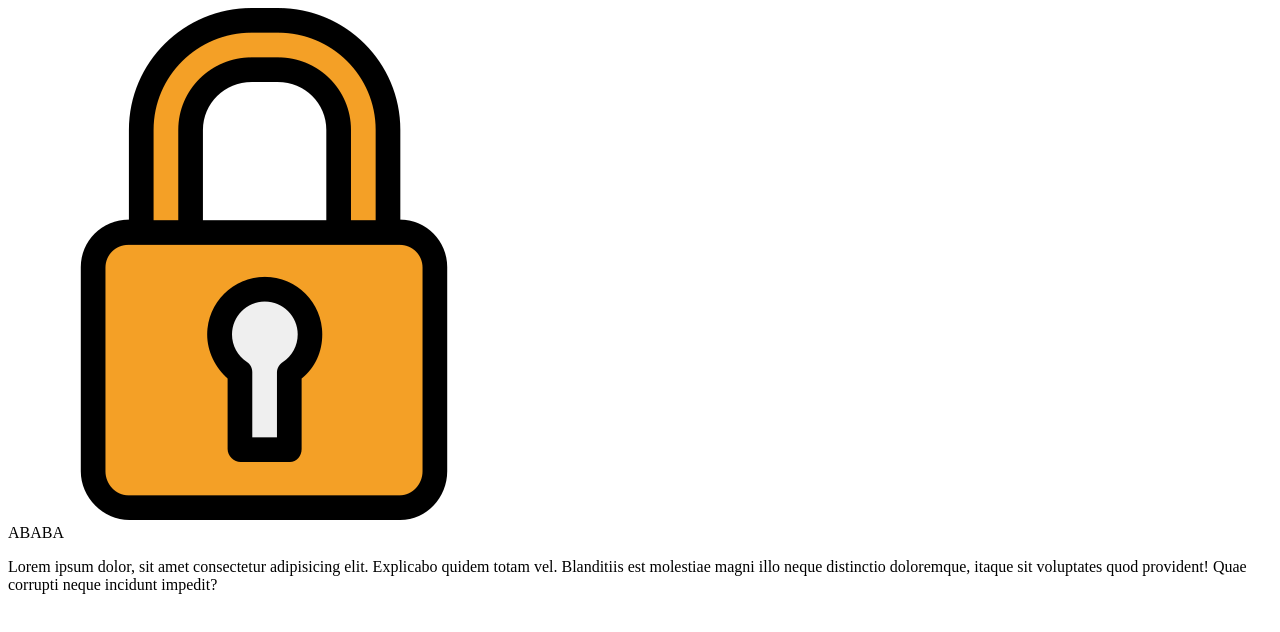
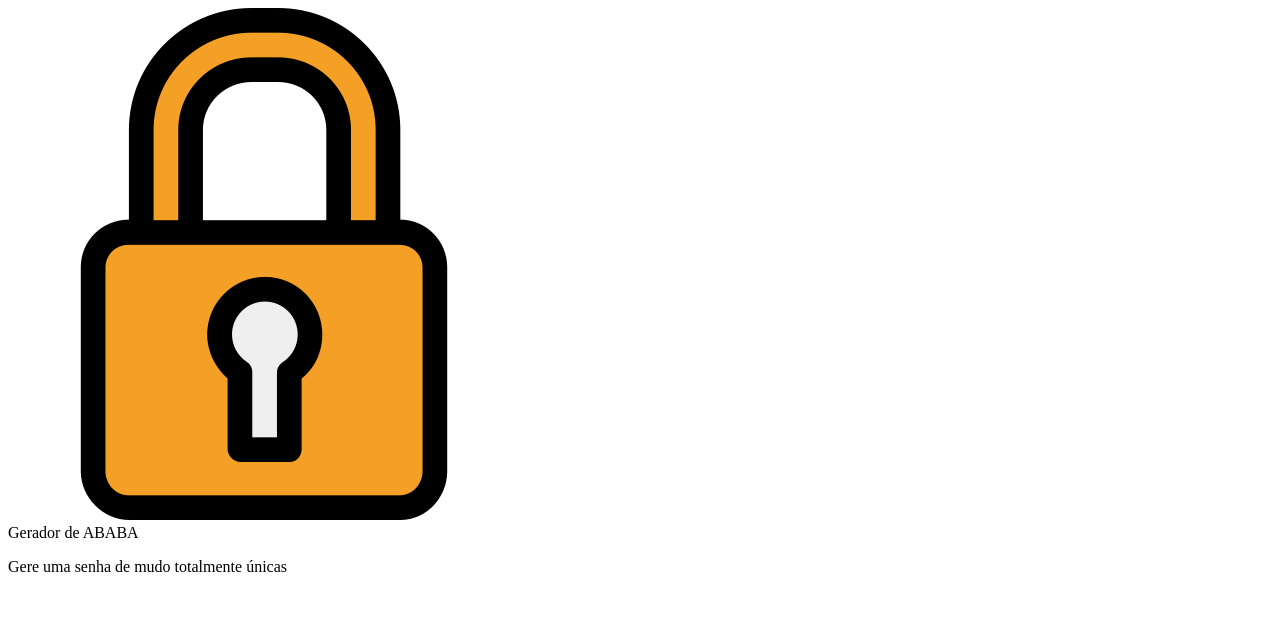
Before and after one commit to Team-HErinzo/Site-de-senhas, a plain HTML site: page index.html in a window 1280 px wide. Drawn offline with Linux system fonts and the light colour scheme.

Commit message:
remodificações do ababa

```diff
--- a/index.html
+++ b/index.html
@@ -11,9 +11,9 @@
 <body>
 <img src="cadeado.png" alt="cadeado">
     <header>
-        ABABA
+        Gerador de ABABA
     </header>
-    <p>Lorem ipsum dolor, sit amet consectetur adipisicing elit. Explicabo quidem totam vel. Blanditiis est molestiae magni illo neque distinctio doloremque, itaque sit voluptates quod provident! Quae corrupti neque incidunt impedit?</p>
+    <p> Gere uma senha de mudo totalmente únicas</p>
 
 </body>
 
```
